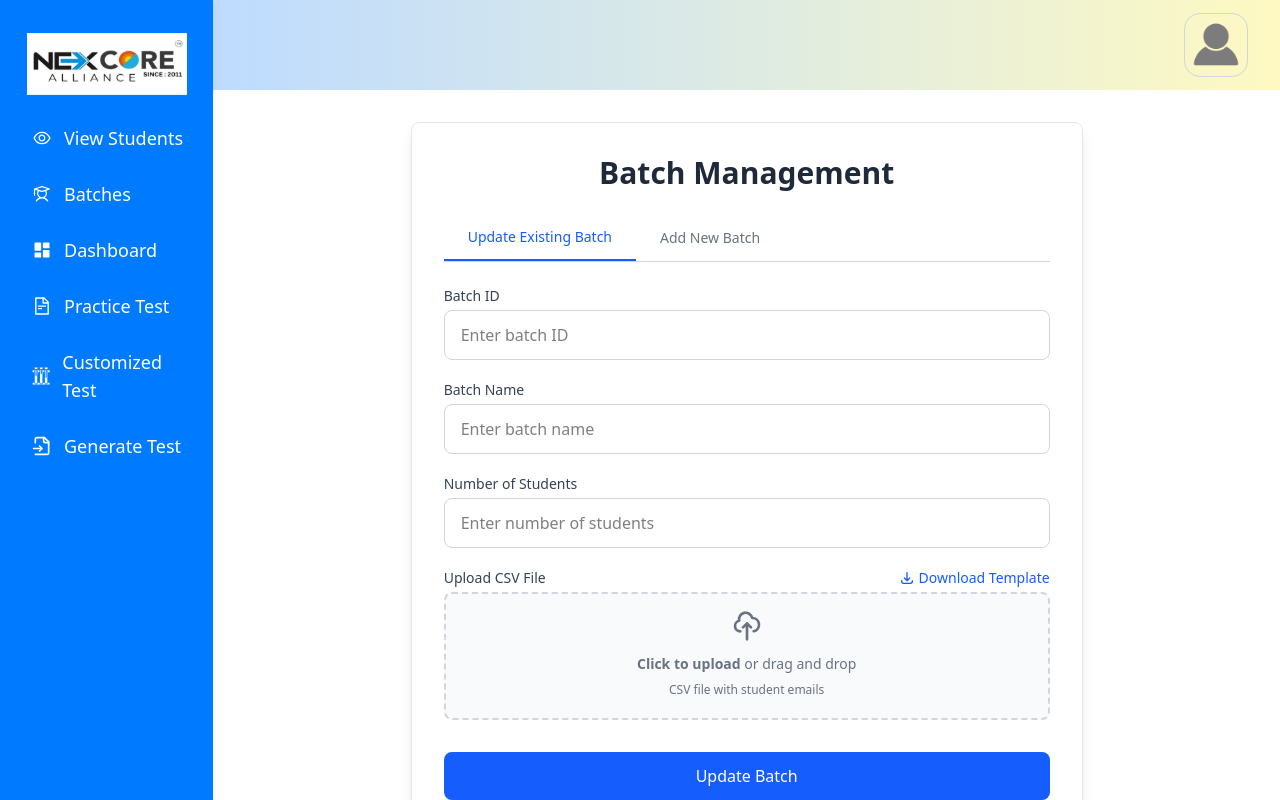
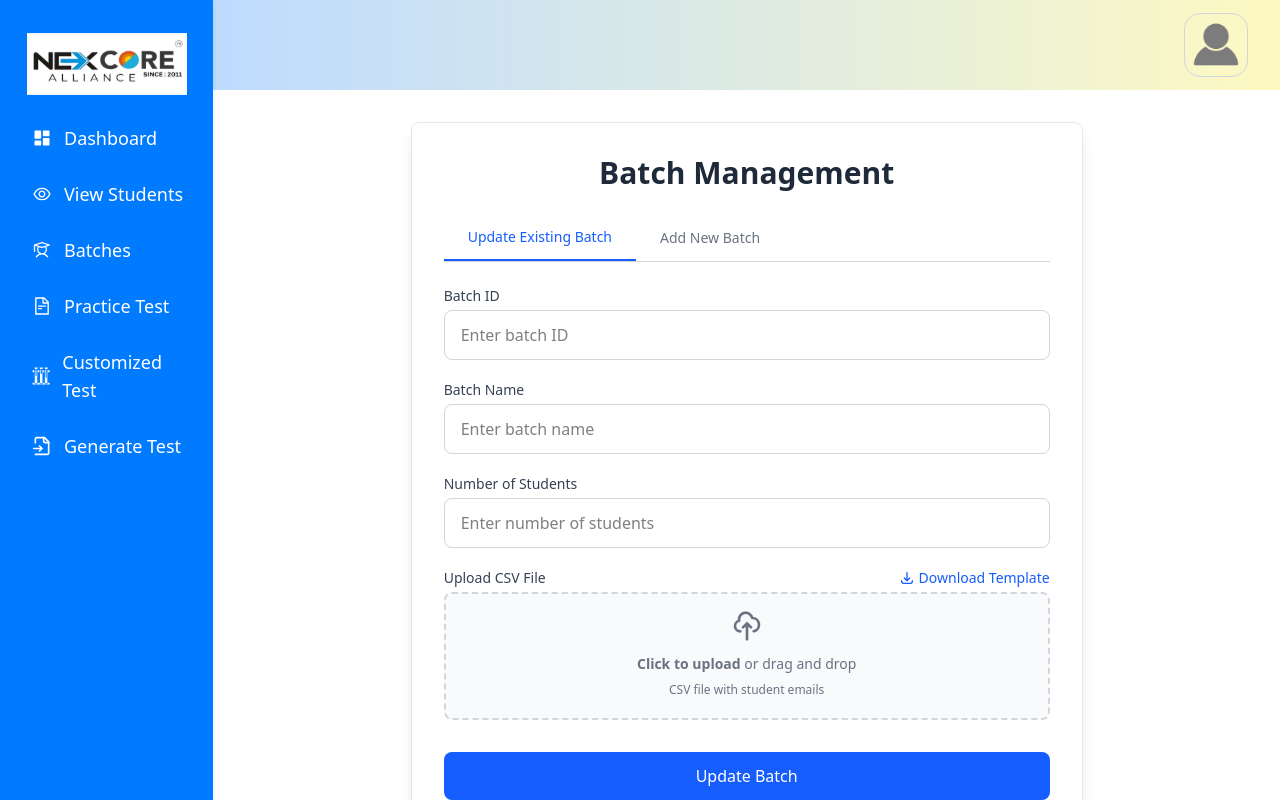
Before and after one commit to prashu-tech/EP_Admin_Frontend, a Next.js app: page /batchesedit in a window 1280 px wide. Shown: the top 800 px of the page. Built offline with nearby package versions, Linux system fonts and the light colour scheme.

Commit message:
SAAP upgraded

```diff
--- a/src/app/adminprofile/page.jsx
+++ b/src/app/adminprofile/page.jsx
@@ -254,8 +254,10 @@ const [filterFromCard, setFilterFromCard] = useState(null);
         <Sidebar />
       </div>
 
+
       {/* Main content */}
       <div className="flex-1 py-8 px-6 overflow-x-hidden">
+
         <div className="max-w-7xl mx-auto ">
           {/* Page Header with stats */}
           <div className="mb-8">
--- a/src/components/desktopadmindashboard/spotlightonImprovementtable.jsx
+++ b/src/components/desktopadmindashboard/spotlightonImprovementtable.jsx
@@ -127,8 +127,8 @@ const SpotlightOnImprovementTablemobile = ({ selectedMode }) => {
 
                 <td className="p-3">{performer.testsTaken}</td>
                 <td className="p-3">
-                  <div className="flex flex-col gap-1">
-                    <span className={`px-2 py-1 rounded-full text-sm ${
+                  <div className="flex flex-col gap-1 ml-2">
+                    <span className={`px-2 py-1 w-fit rounded-full text-sm ${
                       performer.accuracy >= 80 ? 'bg-green-100 text-green-600' :
                       performer.accuracy >= 60 ? 'bg-yellow-100 text-yellow-600' :
                       'bg-red-100 text-red-600'
--- a/src/components/desktopnav/nav.jsx
+++ b/src/components/desktopnav/nav.jsx
@@ -3,14 +3,18 @@
 import React, { useState, useRef, useEffect } from "react";
 import { useRouter } from "next/navigation";
 import { FaSignOutAlt, FaUserAlt } from "react-icons/fa";
+import {jwtDecode} from "jwt-decode";
+import axios from "axios";
 
-/* -------------------------------------------
-   DESKTOP NAVBAR
--------------------------------------------- */
 const DesktopNavbar = () => {
   const router = useRouter();
   const [isDropdownOpen, setIsDropdownOpen] = useState(false);
+  const [navbarColor, setNavbarColor] = useState("from-blue-200 to-yellow-100");
   const dropdownRef = useRef(null);
+
+  const toggleDropdown = () => {
+    setIsDropdownOpen((prev) => !prev);
+  };
 
   const handleProfileClick = () => {
     router.push("/adminprofile");
@@ -21,11 +25,36 @@ const DesktopNavbar = () => {
     router.push("/");
   };
 
-  const toggleDropdown = () => {
-    setIsDropdownOpen(!isDropdownOpen);
-  };
+  useEffect(() => {
+    const fetchNavbarColor = async () => {
+      try {
+        const token = localStorage.getItem("adminAuthToken");
+        if (!token) return;
 
-  // Close dropdown when clicking outside
+        const decoded = jwtDecode(token);
+        const adminId = decoded?.id;
+
+        if (!adminId) return;
+
+        const response = await axios.post(`${process.env.NEXT_PUBLIC_API_BASE_URL}/newadmin/colors`, {
+          id: adminId,
+        });
+
+        if (response.data.success) {
+          const color = response.data.colors.navbarColor;
+          if (color) {
+            setNavbarColor(""); // Remove gradient if solid color is set
+            document.documentElement.style.setProperty('--admin-navbar-color', color);
+          }
+        }
+      } catch (error) {
+        console.error("Error fetching navbar color:", error);
+      }
+    };
+
+    fetchNavbarColor();
+  }, []);
+
   useEffect(() => {
     const handleClickOutside = (event) => {
       if (dropdownRef.current && !dropdownRef.current.contains(event.target)) {
@@ -34,14 +63,15 @@ const DesktopNavbar = () => {
     };
 
     document.addEventListener("mousedown", handleClickOutside);
-    return () => {
-      document.removeEventListener("mousedown", handleClickOutside);
-    };
+    return () => document.removeEventListener("mousedown", handleClickOutside);
   }, []);
 
   return (
-    <div className="hidden md:flex h-[90px] bg-gradient-to-r from-blue-200 to-yellow-100 p-4 items-center justify-end relative">
-      {/* Right Section with Profile Image */}
+    <div
+      className={`hidden md:flex h-[90px] p-4 items-center justify-end relative ${
+        navbarColor ? `bg-gradient-to-r ${navbarColor}` : `bg-[var(--admin-navbar-color)]`
+      }`}
+    >
       <div className="flex items-center space-x-4 mr-4">
         <img
           src="/profilphoto.png"
--- a/src/components/desktopsidebar/sidebar.jsx
+++ b/src/components/desktopsidebar/sidebar.jsx
@@ -1,78 +1,70 @@
 "use client";
 
 import React, { useState, useEffect } from "react";
-import { FaTachometerAlt, FaSignOutAlt, FaCogs } from "react-icons/fa";
-import { GiTestTubes } from "react-icons/gi";
-import { AiOutlineEye, AiOutlineFileText } from "react-icons/ai";
-import { PiStudent } from "react-icons/pi";
-import { MdOutlineQuiz, MdOutlineScanner } from "react-icons/md";
-import { BiSolidDashboard } from "react-icons/bi";
-import { LuFileInput } from "react-icons/lu";
 import { usePathname } from "next/navigation";
 import Link from "next/link";
+import axios from "axios";
+import { jwtDecode } from "jwt-decode";
+
+import {
+  AiOutlineEye,
+  AiOutlineFileText,
+} from "react-icons/ai";
+import { BiSolidDashboard } from "react-icons/bi";
+import { GiTestTubes } from "react-icons/gi";
+import { LuFileInput } from "react-icons/lu";
+import { PiStudent } from "react-icons/pi";
 
 const Sidebar = () => {
-  const [AdminId, setAdminId] = useState(null);
   const pathname = usePathname();
+  const [adminId, setAdminId] = useState(null);
+  const [sidebarColor, setSidebarColor] = useState("#007AFF");
+  const [textColor, setTextColor] = useState("#FFFFFF"); // default white text
 
   useEffect(() => {
-    if (typeof window !== "undefined") {
-      const storedAdmin = localStorage.getItem("admin");
+    const fetchAdminColors = async () => {
+      try {
+        const token = localStorage.getItem("adminAuthToken");
+        if (!token) return;
 
-      if (storedAdmin) {
-        try {
-          const parsedAdmin = JSON.parse(storedAdmin);
-          if (parsedAdmin?.AdminId) {
-            setAdminId(parsedAdmin.AdminId);
-          } else {
-            console.warn("AdminId is missing in admin object.");
-          }
-        } catch (err) {
-          console.error("Failed to parse admin from localStorage:", err);
+        const decoded = jwtDecode(token);
+        const id = decoded?.id;
+        if (!id) return;
+
+        setAdminId(id);
+
+        const response = await axios.post(
+          `${process.env.NEXT_PUBLIC_API_BASE_URL}/newadmin/colors`,
+          { id }
+        );
+
+        if (response.data.success) {
+          const colors = response.data.colors;
+          setSidebarColor(colors.sidebarColor || "#007AFF");
+          setTextColor(colors.textColor || "#FFFFFF"); // using otherColor as textColor
         }
-      } else {
-        console.warn("Admin data is not available in localStorage.");
+      } catch (error) {
+        console.error("Error fetching admin colors:", error);
       }
-    }
+    };
+
+    fetchAdminColors();
   }, []);
 
   const menuItems = [
-    {
-      label: "View Students",
-      icon: <AiOutlineEye className="text-xl" />,
-      href: "/view_student",
-    },
-    {
-      label: "Batches",
-      icon: <PiStudent className="text-xl" />,
-      href: "/batches",
-    },
-    {
-      label: "Dashboard",
-      icon: <BiSolidDashboard className="text-xl" />,
-      href: "/admindashboard",
-    },
-    {
-      label: "Practice Test",
-      icon: <AiOutlineFileText className="text-xl" />,
-      href: "/Practisetest",
-    },
-    {
-      label: "Customized Test",
-      icon: <GiTestTubes className="text-xl" />,
-      href: "/Customize",
-    },
-    {
-      label: "Generate Test",
-      icon: <LuFileInput className="text-xl" />,
-      href: "/generatetest",
-    },
-
+    { label: "Dashboard", icon: <BiSolidDashboard className="text-xl" />, href: "/admindashboard" },
+    { label: "View Students", icon: <AiOutlineEye className="text-xl" />, href: "/view_student" },
+    { label: "Batches", icon: <PiStudent className="text-xl" />, href: "/batches" },
+    { label: "Practice Test", icon: <AiOutlineFileText className="text-xl" />, href: "/Practisetest" },
+    { label: "Customized Test", icon: <GiTestTubes className="text-xl" />, href: "/Customize" },
+    { label: "Generate Test", icon: <LuFileInput className="text-xl" />, href: "/generatetest" },
   ];
 
   return (
-    <div className="hidden md:block fixed top-0 left-0 h-screen bg-[#007AFF] text-white w-1/6 z-50 shadow-md">
-      {/* Logo Section */}
+    <div
+      className="hidden md:block fixed top-0 left-0 h-screen w-1/6 z-50 shadow-md"
+      style={{ backgroundColor: sidebarColor }}
+    >
       <div className="pt-4 pr-4 pl-4 flex justify-center items-center">
         <img
           src="/signinlogomobileview.svg"
@@ -81,7 +73,6 @@ const Sidebar = () => {
         />
       </div>
 
-      {/* Navigation Menu */}
       <ul className="space-y-1 px-4 overflow-y-auto max-h-[calc(100vh-150px)] pr-2 transparent-scrollbar">
         {menuItems.map((item, index) => {
           const isActive = pathname === item.href;
@@ -92,9 +83,10 @@ const Sidebar = () => {
                 href={item.href}
                 className={`flex items-center space-x-3 px-4 py-3 rounded-md text-sm font-medium transition duration-200 ${
                   isActive
-                    ? "bg-gradient-to-r from-white/80 to-white/0 text-white"
-                    : "hover:bg-gradient-to-r hover:from-white/80 hover:to-white/0 hover:text-white"
+                    ? "bg-gradient-to-r from-white/80 to-white/0"
+                    : "hover:bg-gradient-to-r hover:from-white/80 hover:to-white/0"
                 }`}
+                style={{ color: textColor }}
               >
                 {item.icon}
                 <span className="text-lg">{item.label}</span>
@@ -102,19 +94,6 @@ const Sidebar = () => {
             </li>
           );
         })}
-
-        {/* Conditional Rendering: Only show if AdminId exists */}
-        {AdminId && (
-          <li>
-            <Link
-              href={`/batches?addedByAdminId=${AdminId}`}
-              className="flex items-center space-x-3 px-4 py-3 rounded-md text-sm font-medium transition duration-200 hover:bg-gradient-to-r hover:from-white/80 hover:to-white/0 hover:text-white"
-            >
-              <PiStudent className="text-xl" />
-              <span className="text-lg">Batches</span>
-            </Link>
-          </li>
-        )}
       </ul>
     </div>
   );
```
